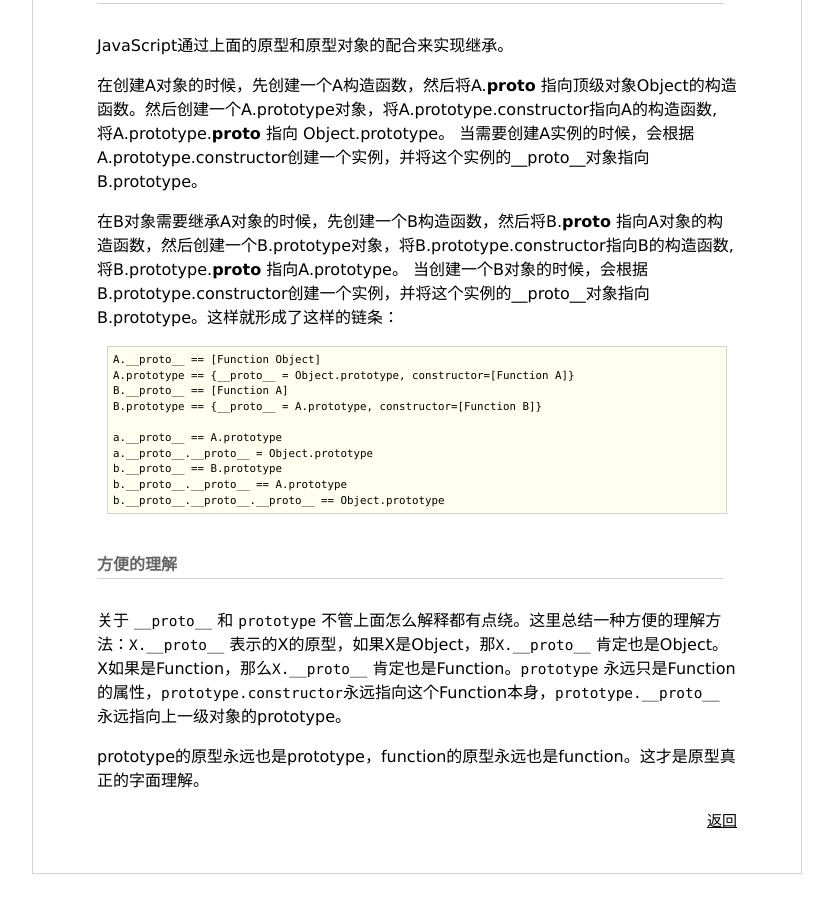
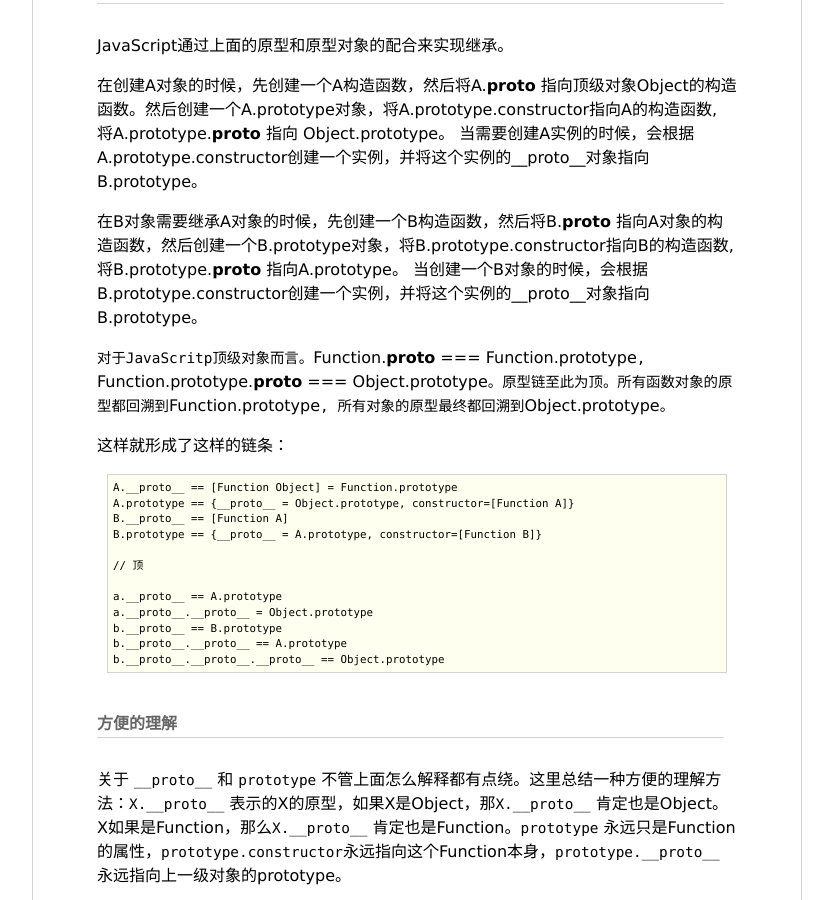
Before and after one commit to chufengma/blog, a Jekyll site: the page built from _posts/2018-07-05-JavaScript原型原型链.md, in a window 1280 px wide and 900 px high, scrolled down 1214 px. Shown: the whole window, without its empty margins (224-1057 px from the left). Built offline with Jekyll 4.4.1, drawn with Linux system fonts in a browser that asks for light colours; our own code applies the rules of GitHub Pages for plain Markdown files.

Commit message:
Update 2018-07-05-JavaScript原型原型链.md

````diff
--- a/_posts/2018-07-05-JavaScript原型原型链.md
+++ b/_posts/2018-07-05-JavaScript原型原型链.md
@@ -7,6 +7,7 @@ JavaScript依赖原型与原型链来实现继承。在JavaScript世界里面只
 JavaScript中任意对象都有一个原型对象，对象从原型对象继承属性和方法。通常`[object].__proto__` 属性的值就对应他的原型对象。Function 比一般对象多了一个`prototype`属性，表示原型，他是一个带有构造函数的对象。
 
 JavaScript中创建任意对象的时候，会给这个对象创建一个`__proto__`属性，这个属性就是他的原型对象。JS对象从原型对象上继承属性和方法。创建任意函数的时候，给这个函数创建`__proto__`属性的同时也创建一个`prototype`属性, `prototype` 就是函数的原型，它约定了函数的行为。`prototype` 属性是一个带有`constructor`属性的对象。
+
 
 可以这么理解：
 ```
@@ -47,13 +48,19 @@ JavaScript通过上面的原型和原型对象的配合来实现继承。
 当需要创建A实例的时候，会根据A.prototype.constructor创建一个实例，并将这个实例的__proto__对象指向B.prototype。
 
 在B对象需要继承A对象的时候，先创建一个B构造函数，然后将B.__proto__ 指向A对象的构造函数，然后创建一个B.prototype对象，将B.prototype.constructor指向B的构造函数, 将B.prototype.__proto__ 指向A.prototype。
-当创建一个B对象的时候，会根据B.prototype.constructor创建一个实例，并将这个实例的__proto__对象指向B.prototype。这样就形成了这样的链条：
+当创建一个B对象的时候，会根据B.prototype.constructor创建一个实例，并将这个实例的__proto__对象指向B.prototype。
+
+`对于JavaScritp顶级对象而言。`Function.__proto__ === Function.prototype`, `Function.prototype.__proto__ === Object.prototype`。原型链至此为顶。所有函数对象的原型都回溯到`Function.prototype`, 所有对象的原型最终都回溯到`Object.prototype`。`
+
+这样就形成了这样的链条：
 
 ```
-A.__proto__ == [Function Object]
+A.__proto__ == [Function Object] = Function.prototype
 A.prototype == {__proto__ = Object.prototype, constructor=[Function A]}
 B.__proto__ == [Function A]
 B.prototype == {__proto__ = A.prototype, constructor=[Function B]}
+
+// 顶
 
 a.__proto__ == A.prototype
 a.__proto__.__proto__ = Object.prototype
````
